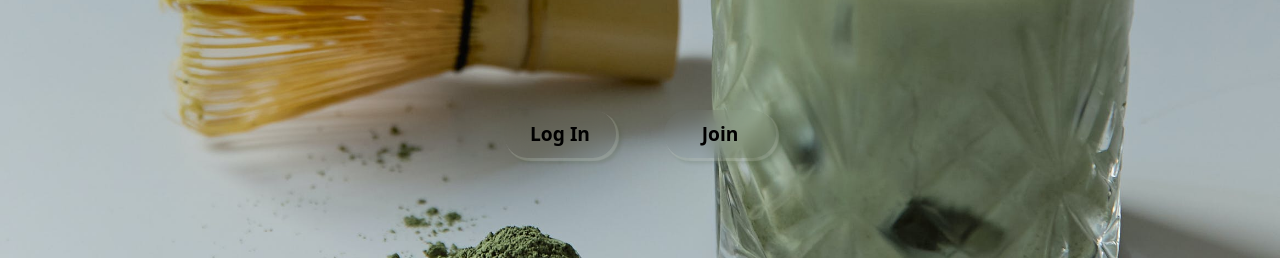
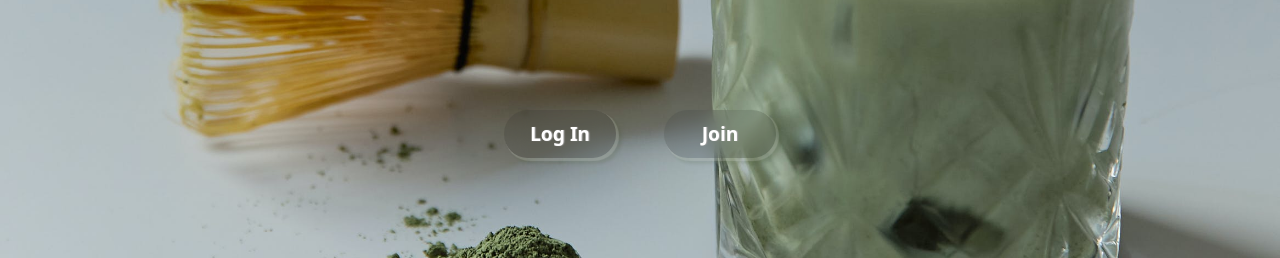
Before and after one commit to JoshuaRosado/matcha_verde, a Python web app: template flask_app/template/index.html in a window 1280 px wide. Shown: the part 542-800 px from the top of the page. Run offline with Jinja, Linux system fonts and the light colour scheme; the template is opened without the code that fills it, so the values that code supplies are empty.

Commit message:
login and signUp link buttons updated

```diff
--- a/flask_app/static/css/style.css
+++ b/flask_app/static/css/style.css
@@ -54,9 +54,10 @@
     2px 2px 1px 1px rgba(255, 255, 255, 0.200);
     border: none;
     border-radius: 5rem;
-    background-color: rgba(255, 255, 255, 0);
-    color: rgb(0, 0, 0);
+    background-color: rgba(0, 0, 0, 0.100);
+    color: white;
+    text-shadow: 1px 0px 1px rgb(163, 162, 162);
     backdrop-filter: blur(10px);
-    -webkit-backdrop-filter: blur(50px);
+    -webkit-backdrop-filter: blur(10px);
 
 }
```
